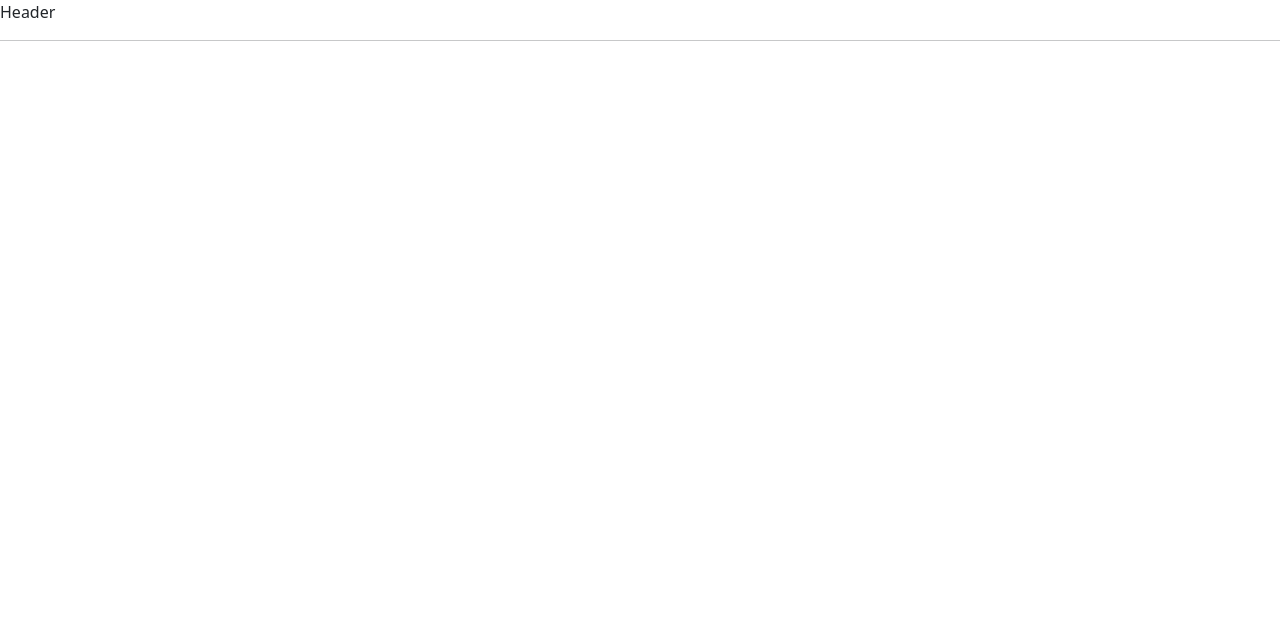
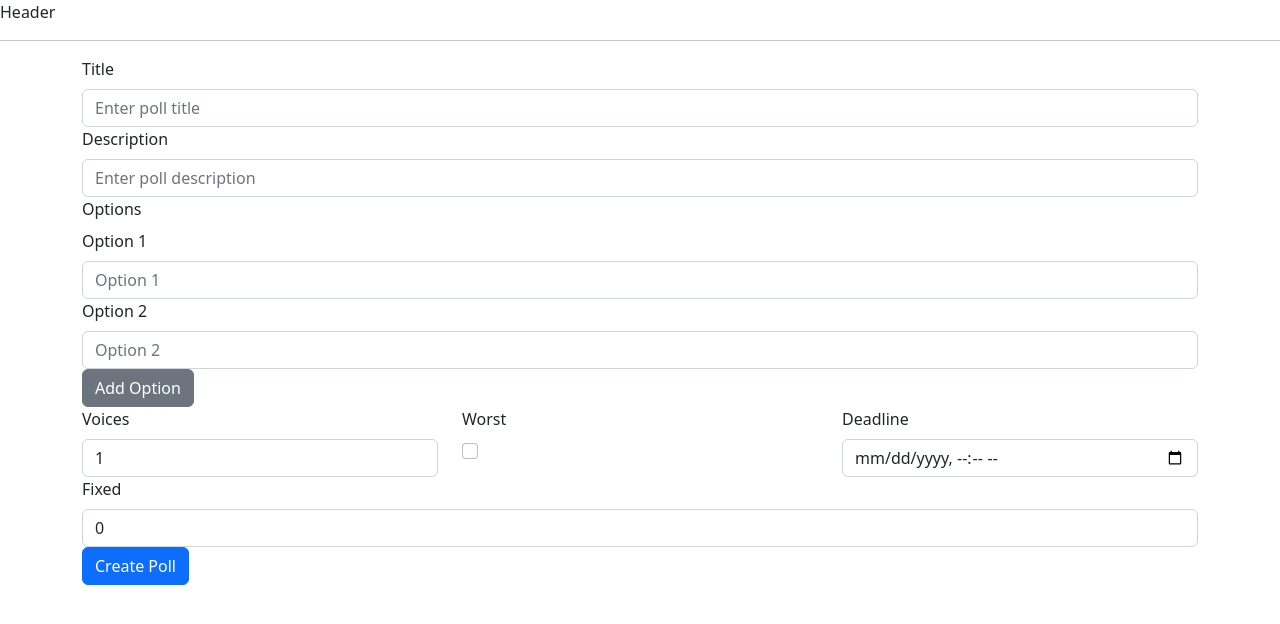
Before and after one commit to inuyashakobayashi/pollack, a React (Create React App) app in the folder client/: page /addPoll in a window 1280 px wide. Shown: the top 624 px of the page. Built offline with nearby package versions, Linux system fonts and the light colour scheme.

Commit message:
AddVote is almost ready. But it needs some improvments

```diff
--- a/client/src/App.js
+++ b/client/src/App.js
@@ -13,7 +13,7 @@ function App() {
       <Routes>
         <Route path="/" element={<Home />} />
         <Route path="/addPoll" element={<AddPoll />} />
-        <Route path="/addVote" element={<AddVote />} />
+        <Route path="/addVote/:token" element={<AddVote />} />
         <Route path="/showPolls" element={<ShowPolls />} />
       </Routes>
     </Router>
--- /dev/null
+++ b/client/src/components/EnterToken.js
@@ -0,0 +1,32 @@
+import React, { useState } from 'react';
+import { useNavigate } from 'react-router-dom';
+import { Button, Form } from 'react-bootstrap';
+
+function EnterToken() {
+  const [token, setToken] = useState('');
+  const navigate = useNavigate();
+
+  const handleSubmit = (e) => {
+    e.preventDefault();
+    navigate(`/addVote/${token}`);
+  };
+
+  return (
+    <Form onSubmit={handleSubmit} inline>
+        <Form.Label htmlFor="token" srOnly>
+         Vote: Give your share token
+        </Form.Label>
+        <Form.Control
+          type="text"
+          id="token"
+          placeholder="Enter token"
+          value={token}
+          onChange={(e) => setToken(e.target.value)}
+          className="mr-2"
+        /><br/>
+        <Button type="submit">New Vote</Button>
+      </Form>
+  );
+}
+
+export default EnterToken;
--- a/client/src/pages/AddPoll.js
+++ b/client/src/pages/AddPoll.js
@@ -1,10 +1,174 @@
-import React from 'react'
+import React, { useState } from 'react';
+import { Button, Form, Col, Row, Container, Modal } from 'react-bootstrap';
+import axios from 'axios';
+import { useNavigate } from 'react-router-dom';
 
 
 function AddPoll() {
+  const [title, setTitle] = useState('');
+  const [description, setDescription] = useState('');
+  const [options, setOptions] = useState([{ id: 1, text: '' }, { id: 2, text: '' }]);
+  const [setting, setSetting] = useState({ voices: 1, worst: false, deadline: '' });
+  const [fixed, setFixed] = useState([0]);
+  const [showModal, setShowModal] = useState(false);
+  const [response, setResponse] = useState(null);
+  const navigate = useNavigate();
+
+  const handleClose = () => {
+    setShowModal(false);
+    navigate('/');
+  };
+
+  const handleOptionChange = (index, value) => {
+    const updatedOptions = [...options];
+    updatedOptions[index].text = value;
+    setOptions(updatedOptions);
+  };
+
+  const addOption = () => {
+    setOptions([...options, { id: options.length + 1, text: '' }]);
+  };
+
+  const handleSubmit = async (e) => {
+    e.preventDefault();
+
+    const pollData = {
+      title,
+      description,
+      options,
+      setting,
+      fixed,
+    };
+
+    try {
+      const response = await axios.post('http://localhost:8080/poll/lack', pollData);
+      // After the successful POST request, update the response state and show the modal
+      setResponse({
+        admin: { link: response.data.admin.link, value: response.data.admin.value },
+        share: { link: response.data.share.link, value: response.data.share.value },
+      });
+      setShowModal(true);
+
+    } catch (error) {
+      console.error(error);
+    }
+  };
+
+
   return (
-    <></>
-  )
+    <Container>
+    <Form onSubmit={handleSubmit}>
+      <Form.Group controlId="title">
+        <Form.Label>Title</Form.Label>
+        <Form.Control
+          type="text"
+          value={title}
+          onChange={(e) => setTitle(e.target.value)}
+          placeholder="Enter poll title"
+        />
+      </Form.Group>
+
+      <Form.Group controlId="description">
+        <Form.Label>Description</Form.Label>
+        <Form.Control
+          type="text"
+          value={description}
+          onChange={(e) => setDescription(e.target.value)}
+          placeholder="Enter poll description"
+        />
+      </Form.Group>
+
+      <Form.Group>
+        <Form.Label>Options</Form.Label>
+        {options.map((option, index) => (
+        <Form.Group key={option.id} controlId={`option${index}`}>
+          <Form.Label>Option {index + 1}</Form.Label>
+          <Form.Control
+            type="text"
+            placeholder={`Option ${index + 1}`}
+            value={option.text}
+            onChange={(e) => handleOptionChange(index, e.target.value)}
+          />
+        </Form.Group>
+      ))}
+
+      <Button variant="secondary" onClick={addOption}>
+        Add Option
+      </Button>
+      </Form.Group>
+
+      <Row>
+        <Col>
+          <Form.Group controlId="voices">
+            <Form.Label>Voices</Form.Label>
+            <Form.Control
+              type="number"
+              value={setting.voices}
+              onChange={(e) => setSetting({ ...setting, voices: parseInt(e.target.value) })}
+            />
+          </Form.Group>
+        </Col>
+        <Col>
+          <Form.Group controlId="worst">
+            <Form.Label>Worst</Form.Label>
+            <Form.Check
+              type="checkbox"
+              checked={setting.worst}
+              onChange={(e) => setSetting({ ...setting, worst: e.target.checked })}
+            />
+          </Form.Group>
+        </Col>
+        <Col>
+          <Form.Group controlId="deadline">
+            <Form.Label>Deadline</Form.Label>
+            <Form.Control
+              type="datetime-local"
+              value={setting.deadline}
+              onChange={(e) => setSetting({ ...setting, deadline: e.target.value })}
+            />
+          </Form.Group>
+        </Col>
+      </Row>
+
+      <Form.Group controlId="fixed">
+        <Form.Label>Fixed</Form.Label>
+        <Form.Control
+          type="text"
+          value={fixed.join(',')}
+          onChange={(e) => setFixed(e.target.value.split(',').map((x) => parseInt(x)))}
+          placeholder="Enter fixed indices separated by commas"
+          />
+          </Form.Group>
+          <Button variant="primary" type="submit">
+    Create Poll
+  </Button>
+</Form>
+<Modal show={showModal} onHide={handleClose}>
+        <Modal.Header closeButton>
+          <Modal.Title>Poll Created</Modal.Title>
+        </Modal.Header>
+        <Modal.Body>
+          {response && (
+            <>
+            {/* i have to adjust the Admin link and Share link properly */}
+              <p>
+                {/* Admin Link: <a href={response.admin.link}>{response.admin.value}</a> */}
+                <p>Admin token: <b>{response.admin.value}</b></p>
+              </p>
+              <p>
+                {/* Share Link: <a href={response.share.link}>{response.share.value}</a> */}
+                <p>Share token: <b>{response.share.value}</b></p>
+              </p>
+            </>
+          )}
+        </Modal.Body>
+        <Modal.Footer>
+          <Button variant="secondary" onClick={handleClose}>
+            Close
+          </Button>
+        </Modal.Footer>
+      </Modal>
+</Container>
+);
 }
-
-export default AddPoll
+export default AddPoll;
--- a/client/src/pages/AddVote.js
+++ b/client/src/pages/AddVote.js
@@ -1,9 +1,110 @@
-import React from 'react'
+import React, { useState, useEffect } from 'react';
+import axios from 'axios';
+import { useParams } from 'react-router-dom';
+import { Form, Button, Alert } from 'react-bootstrap';
 
 function AddVote() {
+  const { token } = useParams();
+  const [ownerName, setOwnerName] = useState('');
+  const [poll, setPoll] = useState(null);
+  const [choices, setChoices] = useState([]);
+  const [response, setResponse] = useState(null);
+
+  useEffect(() => {
+    const fetchPoll = async () => {
+      try {
+        const res = await axios.get(`http://localhost:8080/poll/lack/${token}`);
+        setPoll(res.data);
+        console.log(poll)
+        console.log(res.data)
+      } catch (error) {
+        console.error(error);
+      }
+    };
+    fetchPoll();
+  }, [token]);
+
+  const handleChoiceChange = (id, worst) => {
+    const newChoices = choices.map((choice) => {
+      if (choice.id === id) {
+        return { ...choice, worst };
+      }
+      return choice;
+    });
+    setChoices(newChoices);
+  };
+
+  const handleSubmit = async (e) => {
+    e.preventDefault();
+
+    const voteData = {
+      owner: {
+        name: ownerName,
+      },
+      choice: choices,
+    };
+
+    try {
+      const res = await axios.post(`http://localhost:8080/vote/lack/${token}`, voteData);
+      setResponse(res.data);
+
+    } catch (error) {
+      console.error(error);
+    }
+  };
+
   return (
-    <div>AddVote</div>
-  )
-}
+    <div>
+      <h2>Add Vote</h2>
+      {poll ? (
+        <Form onSubmit={handleSubmit}>
+          <Form.Group controlId="ownerName">
+            <Form.Label>Owner Name</Form.Label>
+            <Form.Control
+              type="text"
+              placeholder="Enter your name"
+              value={ownerName}
+              onChange={(e) => setOwnerName(e.target.value)}
+            />
+          </Form.Group>
+          {
+            <div>
+            <p>{poll.poll.body.title}</p>
+            <p>{poll.poll.body.description}</p>
+            </div>
+          }
 
-export default AddVote
+          {
+
+          poll.options.map((option) => (
+            <Form.Group key={option.id}>
+
+              <Form.Check
+                type="checkbox"
+                label={option.text}
+                onChange={(e) => handleChoiceChange(option.id, e.target.checked)}
+              />
+            </Form.Group>
+          ))
+
+
+          }
+
+          <Button variant="primary" type="submit">
+            Submit
+          </Button>
+        </Form>
+      ) : (
+        <p>Loading poll data...</p>
+      )}
+      {response && (
+        <Alert variant="success" className="mt-4">
+          Vote submitted successfully. Edit link: {response.edit.link}
+        </Alert>
+      )}
+    </div>
+  );
+
+      }
+
+export default AddVote;
--- a/client/src/pages/Home.js
+++ b/client/src/pages/Home.js
@@ -1,23 +1,25 @@
-import React from 'react'
 import { Link } from 'react-router-dom'
 import 'bootstrap/dist/css/bootstrap.min.css';
-import { Button } from 'react-bootstrap';
+import React from 'react';
+import EnterToken from '../components/EnterToken';
 
 
 function Home() {
+
+
   return (
     <div>Home
 
       <Link to='/addPoll'>
         <button >new poll</button>
       </Link>
-    <Link to='/addVote'>
-     <button>new vote</button>
-    </Link>
+
       <Link to='/showPolls'>
         <button>show polls</button>
       </Link>
-    <Button variant="primary">Click me</Button>
+      <hr/>
+
+      <EnterToken/>
 
     </div>
   )
```
Lines whose indentation alone changed are shown as unchanged.
